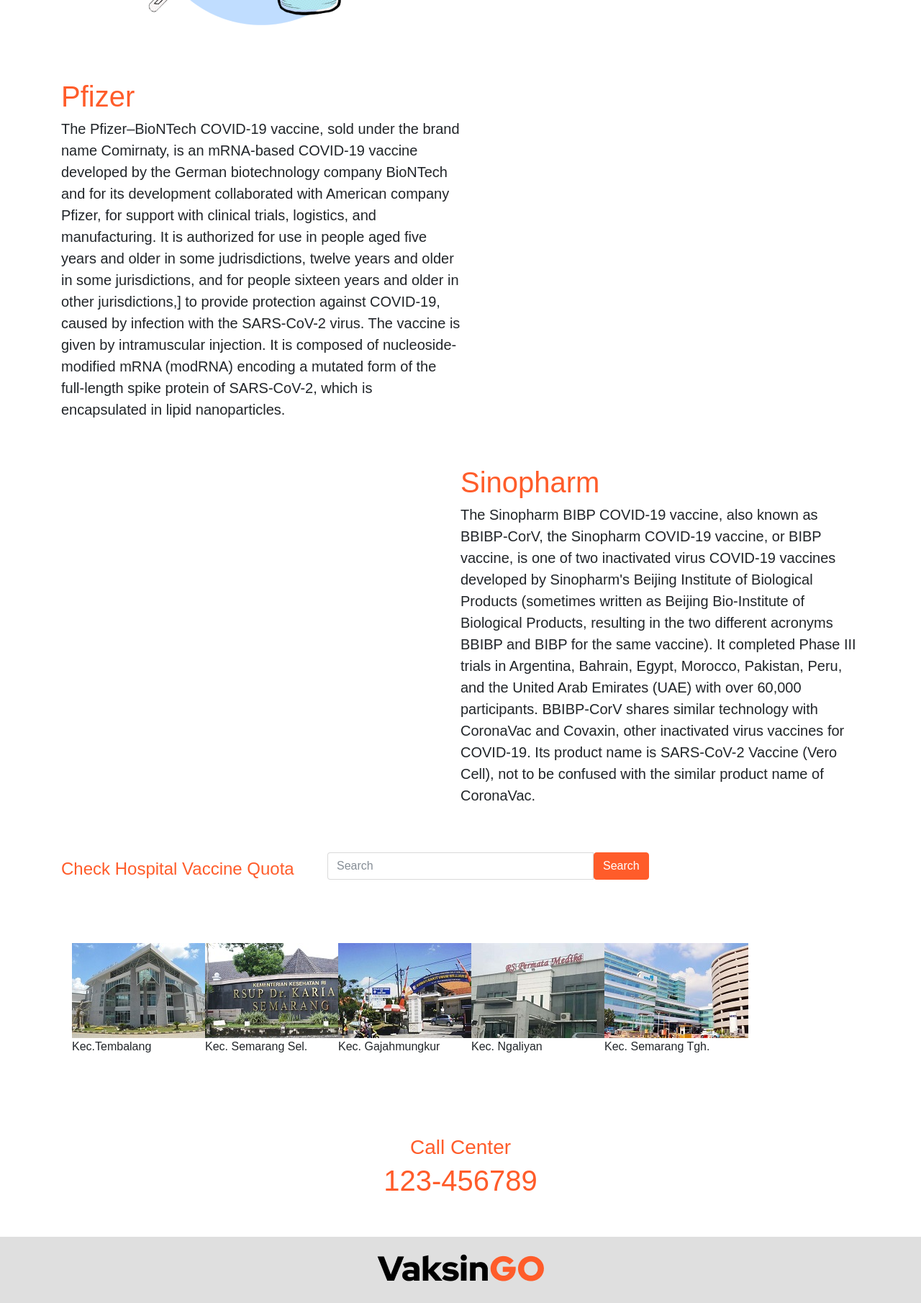
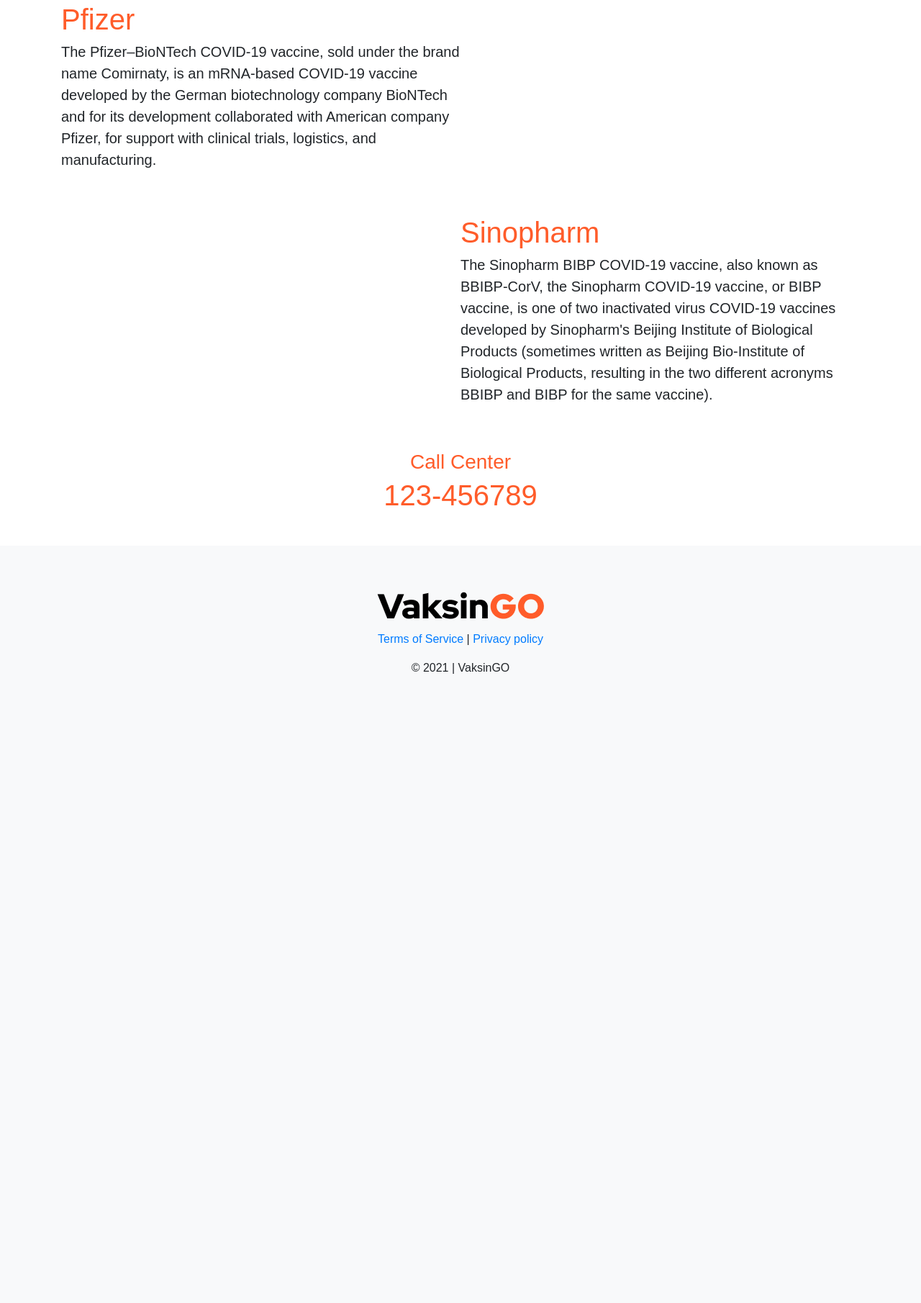
Before and after one commit to alfonslu/VaksinGO, a PHP site: page /index.php in a window 1280 px wide. Shown: the part 1430-3240 px from the top of the page at 72% size. After the commit the page ends 2366 px from the top, so only its background shows below. Run offline with PHP 8.4, Linux system fonts and the light colour scheme.

Commit message:
minor fixes

```diff
--- a/css/style.css
+++ b/css/style.css
@@ -15,6 +15,8 @@
 .btn-primary{
     background-color: #FF5C2A;
     border: 1px #FF5C2A solid;
+    color: white;
+    border-radius: 10px;
 }
 
 .btn-primary:hover{
@@ -25,21 +27,3 @@
 .emp{
     color: #FF5C2A;
 }
-
-ul {
-    padding:0 0 0 0;
-    margin:0 0 0 0;
-    }
-    ul li {
-    list-style:none;
-    margin-bottom:25px;
-    }
-    ul li img {
-    cursor: pointer;
-    }
-
-footer{
-    font-family: 'Libre Franklin', sans-serif;
-    background-color: #dfdfdf;
-    color: rgb(0, 0, 0);
-    }
--- a/head.php
+++ b/head.php
@@ -6,8 +6,8 @@
     echo '<title>';
     echo $pagename;
     echo ' | VaksinGOecho </title>';
-    echo '<link rel="stylesheet" href="css/bootstrap.min.css" />';
-    echo '<link rel="stylesheet" href="css/style.css" />';
+    echo '<link rel="stylesheet" href="css/bootstrap.min.css">';
+    echo '<link rel="stylesheet" href="css/style.css">';
     echo '<link rel="preconnect" href="https://fonts.googleapis.com">';
     echo '<link rel="preconnect" href="https://fonts.gstatic.com" crossorigin>';
     echo '<link href="https://fonts.googleapis.com/css2?family=Red+Hat+Display" rel="stylesheet">';
--- a/index.php
+++ b/index.php
@@ -35,7 +35,7 @@
             <div class="d-flex flex-row">
                 <div class="w-50 my-auto">
                     <h1 class="display-5 orange">Sinovac</h1>
-                    <p class="lead">CoronaVac, also known as the Sinovac COVID-19 vaccine, is an inactivated virus COVID-19 vaccine developed by the Chinese company Sinovac Biotech. It was Phase III clinical trialled in Brazil, Chile, Indonesia, the Philippines, and Turkey and relies on traditional technology similar to other inactivated-virus COVID-19 vaccines, such as the Sinopharm BIBP vaccine, another Chinese vaccine, and Covaxin, an Indian vaccine. CoronaVac does not need to be frozen and both the final product and the raw material for formulating CoronaVac can be transported refrigerated at 2–8 °C (36–46 °F), temperatures at which flu vaccines are kept.</p>
+                    <p class="lead">CoronaVac, also known as the Sinovac COVID-19 vaccine, is an inactivated virus COVID-19 vaccine developed by the Chinese company Sinovac Biotech. It was Phase III clinical trialled in Brazil, Chile, Indonesia, the Philippines, and Turkey and relies on traditional technology similar to other inactivated-virus COVID-19 vaccines, such as the Sinopharm BIBP vaccine, another Chinese vaccine, and Covaxin, an Indian vaccine.</p>
                 </div>
             </div>
         </div>
@@ -56,7 +56,7 @@
             <div class="d-flex flex-row">
                 <div class="w-50 my-auto">
                     <h1 class="display-5 orange">Pfizer</h1>
-                    <p class="lead">The Pfizer–BioNTech COVID-19 vaccine, sold under the brand name Comirnaty, is an mRNA-based COVID-19 vaccine developed by the German biotechnology company BioNTech and for its development collaborated with American company Pfizer, for support with clinical trials, logistics, and manufacturing. It is authorized for use in people aged five years and older in some judrisdictions, twelve years and older in some jurisdictions, and for people sixteen years and older in other jurisdictions,] to provide protection against COVID-19, caused by infection with the SARS-CoV-2 virus. The vaccine is given by intramuscular injection. It is composed of nucleoside-modified mRNA (modRNA) encoding a mutated form of the full-length spike protein of SARS-CoV-2, which is encapsulated in lipid nanoparticles.</p>
+                    <p class="lead">The Pfizer–BioNTech COVID-19 vaccine, sold under the brand name Comirnaty, is an mRNA-based COVID-19 vaccine developed by the German biotechnology company BioNTech and for its development collaborated with American company Pfizer, for support with clinical trials, logistics, and manufacturing.</p>
                 </div>
             </div>
         </div>
@@ -65,80 +65,25 @@
             <div class="d-flex flex-row-reverse">
                 <div class="w-50 my-auto">
                     <h1 class="display-5 orange">Sinopharm</h1>
-                    <p class="lead">The Sinopharm BIBP COVID-19 vaccine, also known as BBIBP-CorV, the Sinopharm COVID-19 vaccine, or BIBP vaccine, is one of two inactivated virus COVID-19 vaccines developed by Sinopharm's Beijing Institute of Biological Products (sometimes written as Beijing Bio-Institute of Biological Products, resulting in the two different acronyms BBIBP and BIBP for the same vaccine). It completed Phase III trials in Argentina, Bahrain, Egypt, Morocco, Pakistan, Peru, and the United Arab Emirates (UAE) with over 60,000 participants. BBIBP-CorV shares similar technology with CoronaVac and Covaxin, other inactivated virus vaccines for COVID-19. Its product name is SARS-CoV-2 Vaccine (Vero Cell), not to be confused with the similar product name of CoronaVac.</p>
+                    <p class="lead">The Sinopharm BIBP COVID-19 vaccine, also known as BBIBP-CorV, the Sinopharm COVID-19 vaccine, or BIBP vaccine, is one of two inactivated virus COVID-19 vaccines developed by Sinopharm's Beijing Institute of Biological Products (sometimes written as Beijing Bio-Institute of Biological Products, resulting in the two different acronyms BBIBP and BIBP for the same vaccine).</p>
                 </div>
             </div>
+        </div>
 
-            <div class="my-5">
-                <div class="d-flex flex-row">
-                    <div class="w-50 my-auto">
-                        <h4 class="display-5 orange">Check Hospital Vaccine Quota</h4>
-                    </div>
 
-                    <div class="input-group mb-3">
-                        <input type="text" class="form-control" placeholder="Search" aria-label="Hospital List" aria-describedby="basic-addon2">
-                        <div class="w-50">
-                            <input class="btn btn-primary" type="button" value="Search">
-                        </div>
-                    </div>
-                </div>
+        <div class="my-5">
+            <div class="text-center">
+                <h3 class="display-5 orange">Call Center</h3>
+                <h1 class="display-5 orange">123-456789</h1>
+            </div>
+        </div>
 
-                <br>
-                <br>
-                <br>
-                <div class="container">
-                    <ul class="row">
-                        <li class="col-lg-2 col-md-2 col-sm-3 col-xs-4"><img src="img/RSND.jpg" />
-                            <p>Kec.Tembalang</p>
-                        </li>
-                        <li class="col-lg-2 col-md-2 col-sm-3 col-xs-4"><img src="img/RSK.jpg" />
-                            <p> Kec. Semarang Sel.</p>
-                        </li>
-                        <li class="col-lg-2 col-md-2 col-sm-3 col-xs-4"><img src="img/RSUWB.jpg" />
-                            <p>Kec. Gajahmungkur</p>
-                        </li>
-                        <li class="col-lg-2 col-md-2 col-sm-3 col-xs-4"><img src="img/RSMP.jpg" />
-                            <p>Kec. Ngaliyan
-                            <p>
-                        </li>
-                        <li class="col-lg-2 col-md-2 col-sm-3 col-xs-4"><img src="img/RST.jpg" />
-                            <p>Kec. Semarang Tgh.
-                            <p>
-                        </li>
-                    </ul>
-                </div>
-
-                <br>
-                <br>
-                <br>
-                <div class="row justify-content-center">
-                    <div class="col-md-12 text-center">
-                        <h3 class="display-5 orange">Call Center</h3>
-                        <h1 class="display-5 orange">123-456789</h1>
-                    </div>
-
-                </div>
     </section>
 
 </body>
 
-<footer>
-    <br>
-    <center>
-        <img src="img\VaksinGO-logo.png">
-    </center>
-    <br>
-    <br>
-    <p align="center">Get your <span class="emp">vaccine</span>, Get your health</p>
-    <br>
-    <center>
-        <a href="https://www.instagram.com/"><img src="img\instagram.png"></a>
-        <a href="https://twitter.com/"><img src="img\twitter.png"></a>
-        <a href="https://www.whatsapp.com/"><img src="img\whatsapp.png"></a>
-        <a href="https://google.com/"><img src="img\google.png"></a>
-    </center>
-    <br>
-    <p align="center">2021</p>
-</footer>
+<?php
+include("footer.php")
+?>
 
 </html>
--- a/login.php
+++ b/login.php
@@ -78,6 +78,9 @@
         </div>
     </div>
 
+    <?php
+    include("footer.php")
+    ?>
 </body>
 
 </html>
--- a/navbar.php
+++ b/navbar.php
@@ -3,15 +3,15 @@
         <a class="navbar-brand" href="index.php">
             <img src="/img/VaksinGO-logo.png">
         </a>
-        <div class="nav-links ">
+        <div class="nav-links">
             <ul class="navbar-nav mr-auto">
                 <li class="nav-item"><a class="nav-link" href="index.php">HOME</a></li>
                 <li class="nav-item"><a class="nav-link" href="quota.php">QUOTA</a></li>
                 <li class="nav-item"><a class="nav-link" href="about.php">ABOUT</a></li>
                 <?php if (isset($_SESSION['user'])) : ?>
-                    <li class="nav-item"><a class="nav-link" href="logout.php">LOG OUT</a></li>
+                    <li class="nav-item"><a class="nav-link btn-primary ml-3" href="logout.php">LOG OUT</a></li>
                 <?php else : ?>
-                    <li class="nav-item"><a class="nav-link" href="login.php">SIGN IN</a></li>
+                    <li class="nav-item"><a class="nav-link btn-primary ml-3" href="login.php">SIGN IN</a></li>
                 <?php endif; ?>
             </ul>
         </div>
```
Also changed, not shown: quota.php (+11 -24 lines), img/google.png (deleted), img/instagram.png (deleted), img/twitter.png (deleted), img/whatsapp.png (deleted).
